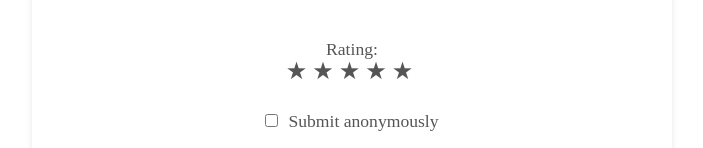
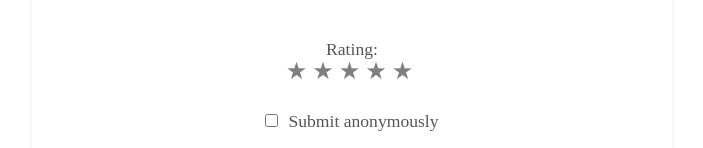
Before and after one commit to maksimpronin1991/GreenField-Feedback-, a React (Vite) app: page / in a window 1280 px wide. Shown: the part 351-499 px from the top of the page, without its empty margins (288-991 px from the left). Built offline with nearby package versions, Linux system fonts and the light colour scheme.

Commit message:
fix: back color for stars

```diff
--- a/src/pages/form/form.tsx
+++ b/src/pages/form/form.tsx
@@ -204,6 +204,7 @@ function FormPage({ user, item }: FormPageProp): JSX.Element {
                 <span
                   key={star}
                   className={`star ${star <= rating ? "active" : ""}`}
+                  style={{ cursor: 'pointer', color: star <= rating ? 'gold' : 'gray' }}
                   onClick={() => handleRatingChange(star)}
                 >
                   ★
```
